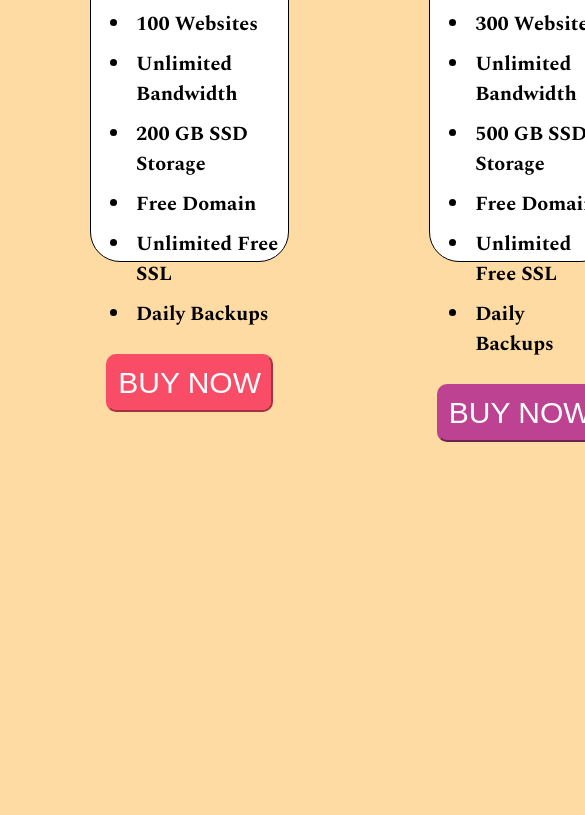
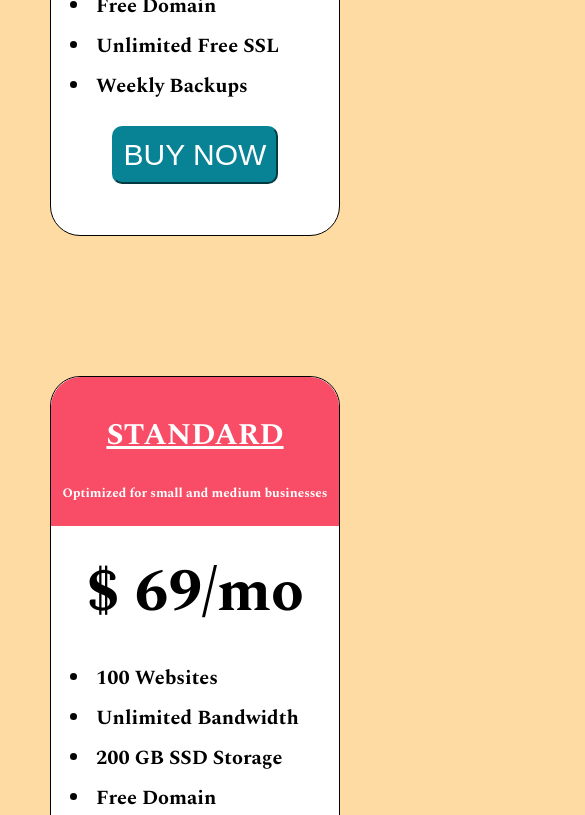
Before and after one commit to luckykristen/price-list, a plain HTML site: page index.html in a window 390 px wide. Shown: the part 494-1309 px from the top of the page, 585 px wide, since content can reach past the window. Before the commit the page ends 996 px from the top, so only its background shows below. Drawn offline with nearby package versions, Linux system fonts and the light colour scheme.

Commit message:
Add files via upload

```diff
--- a/styles.css
+++ b/styles.css
@@ -121,3 +121,13 @@ li {
     width: 18rem;
     height: 77vh;
 }
+
+
+@media (max-width: 1250px) {
+    .container {
+        flex-direction: column;
+        justify-content: center;
+        width: 1000;
+        height: 100%;
+    }
+}
```
